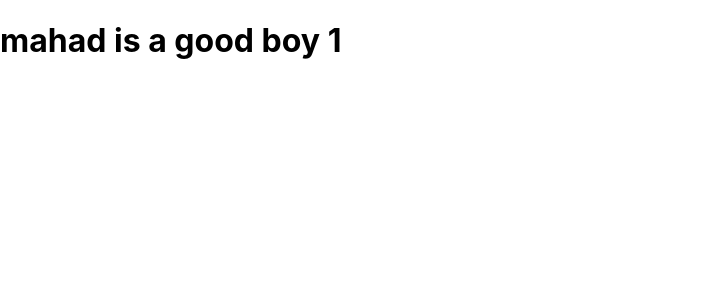
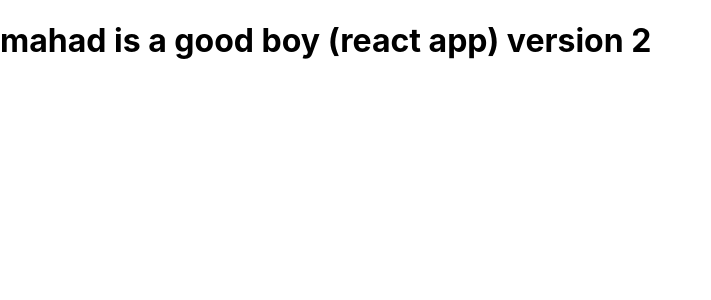
Before and after one commit to mahadalifazil/mahad, a React (Create React App) app: page / in a window 1280 px wide. Shown: the top 300 px of the page, without its empty margins (0-711 px from the left). Built offline with nearby package versions, Linux system fonts and the light colour scheme.

Commit message:
Update App.js

```diff
--- a/src/App.js
+++ b/src/App.js
@@ -5,7 +5,7 @@ import './App.css';
 function App() {
   return (
     <div>
-      <h1>mahad is a good boy 1</h1>
+      <h1>mahad is a good boy (react app) version 2</h1>
     </div>
   );
 }
```
